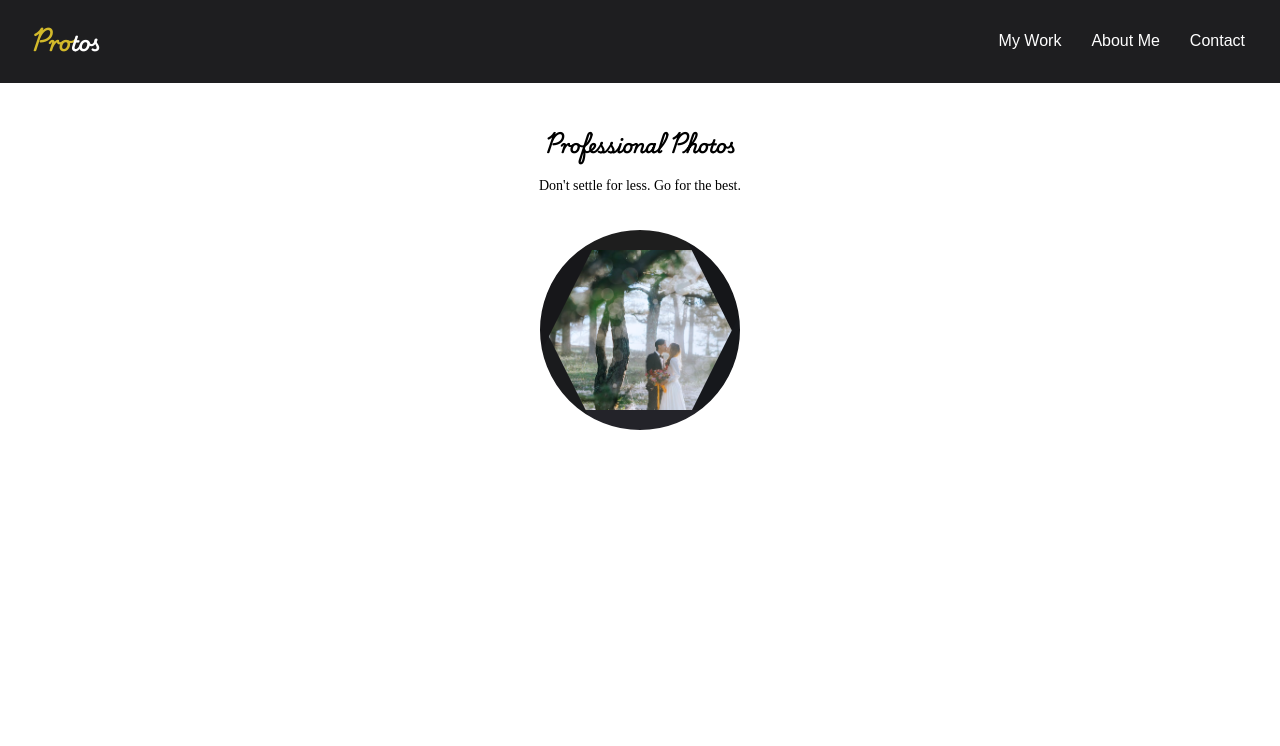
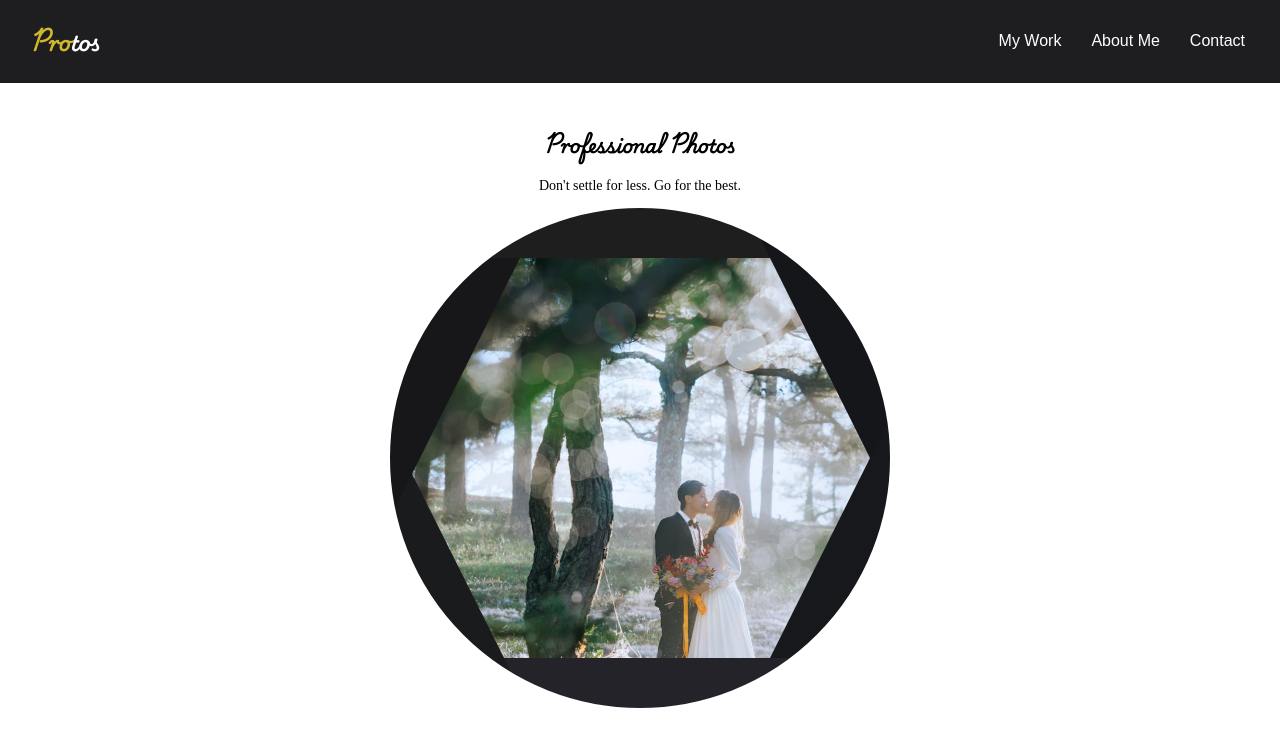
Before and after one commit to andre2xu/portfolio_photographer_portfolio, a React (Create React App) app: page / in a window 1280 px wide. Shown: the top 746 px of the page. Built offline with nearby package versions, Linux system fonts and the light colour scheme.

Commit message:
The initial positions of the camera shutter covers are now in percentages.

```diff
--- a/src/sass/_HomePageStylesheet.scss
+++ b/src/sass/_HomePageStylesheet.scss
@@ -96,8 +96,9 @@
                             background-color: transparent;
 
                             &.n1 {
-                                top: -750px;
-                                left: 0px;
+                                // top: -750px;
+                                top: -150%; // (-750px / 500px BR) * 100
+                                left: 0%;
                                 border-top: 0px solid transparent;
                                 border-bottom: 1000px solid #1e1e1e;
                                 border-left: 0px solid transparent;
@@ -106,8 +107,10 @@
                             }
 
                             &.n2 {
-                                top: -250px;
-                                left: -1px;
+                                // top: -250px;
+                                // left: -1px;
+                                top: -50%; // (-250px / 500px BR) * 100
+                                left: -0.001%; // (-1px / 1000px BT) * 100
                                 border-top: 1000px solid #151619;
                                 border-bottom: 0px solid transparent;
                                 border-left: 500px solid transparent;
@@ -116,8 +119,10 @@
                             }
 
                             &.n3 {
-                                top: -250px;
-                                left: 0px;
+                                // top: -250px;
+                                // left: 0px;
+                                top: -50%; // (-250px / 500px BR) * 100
+                                left: 0%;
                                 border-top: 1000px solid transparent;
                                 border-bottom: 0px solid transparent;
                                 border-left: 0px solid transparent;
@@ -126,8 +131,10 @@
                             }
 
                             &.n4 {
-                                top: 250px;
-                                left: 250px;
+                                // top: 250px;
+                                // left: 250px;
+                                top: 50%; // (250px / 500px BR) * 100
+                                left: 25%; // (250px / 1000px BB) * 100
                                 border-top: 0px solid transparent;
                                 border-bottom: 1000px solid transparent;
                                 border-left: 0px solid transparent;
@@ -136,8 +143,10 @@
                             }
 
                             &.n5 {
-                                top: 250px;
-                                left: -252px;
+                                // top: 250px;
+                                // left: -252px;
+                                top: 50%; // (250px / 500px BR) * 100
+                                left: -50.4%; // (-252px / 500px BL) * 100
                                 border-top: 0px solid transparent;
                                 border-bottom: 1000px solid #1a1b1d;
                                 border-left: 500px solid transparent;
@@ -146,8 +155,10 @@
                             }
 
                             &.n6 {
-                                top: 250px;
-                                left: -250px;
+                                // top: 250px;
+                                // left: -250px;
+                                top: 50%; // (250px / 500px BL) * 100
+                                left: -50%; // (-250px / 500px BL) * 100
                                 border-top: 0px solid transparent;
                                 border-bottom: 1000px solid transparent;
                                 border-left: 500px solid #17171a;
@@ -204,9 +215,6 @@
                                 outline-color: #fff;
                             }
                         }
-
-                        // styles
-                        transform: scale(0.4) translateY(-320px);
                     }
                 }
             }
```
Also changed, not shown: public/index.css.
